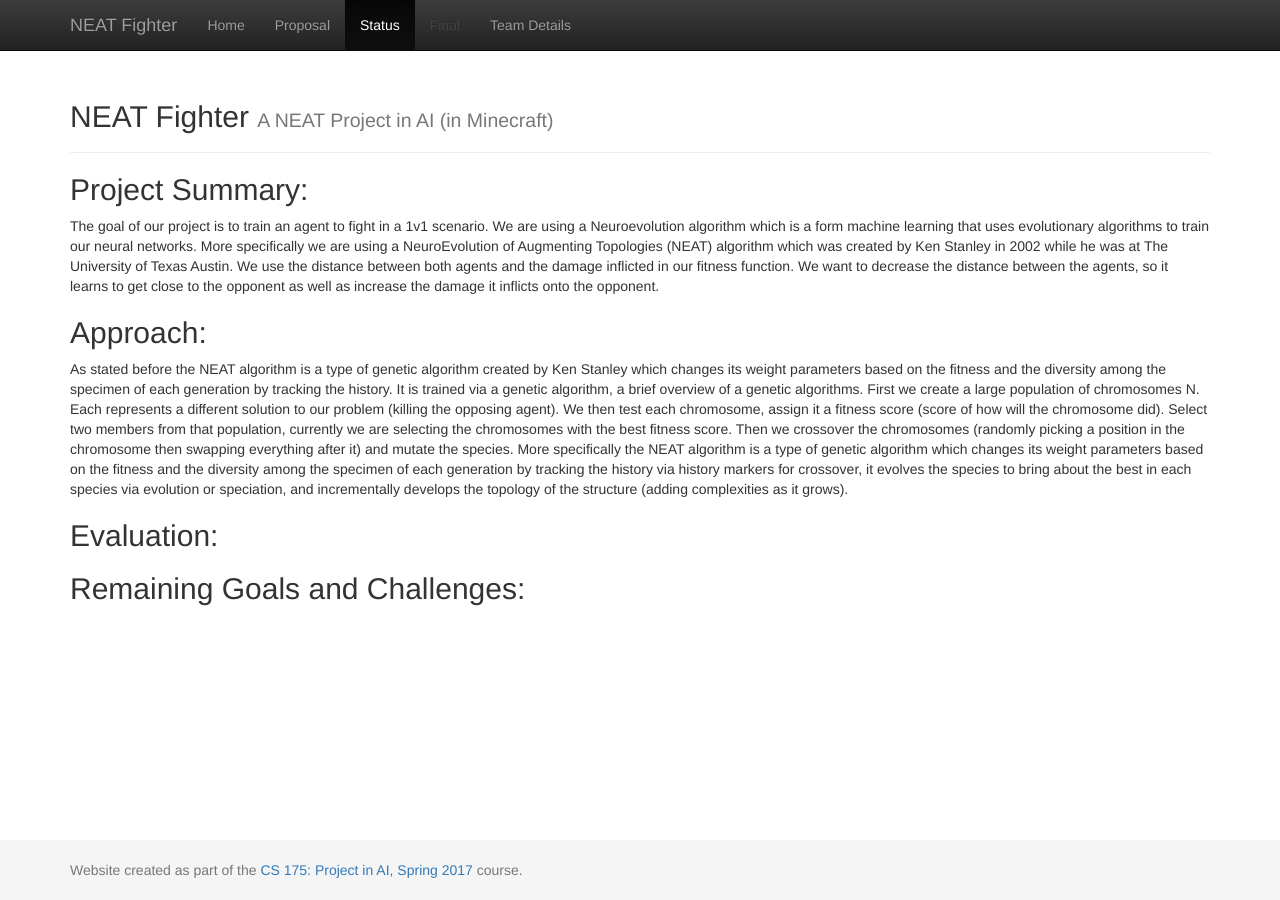
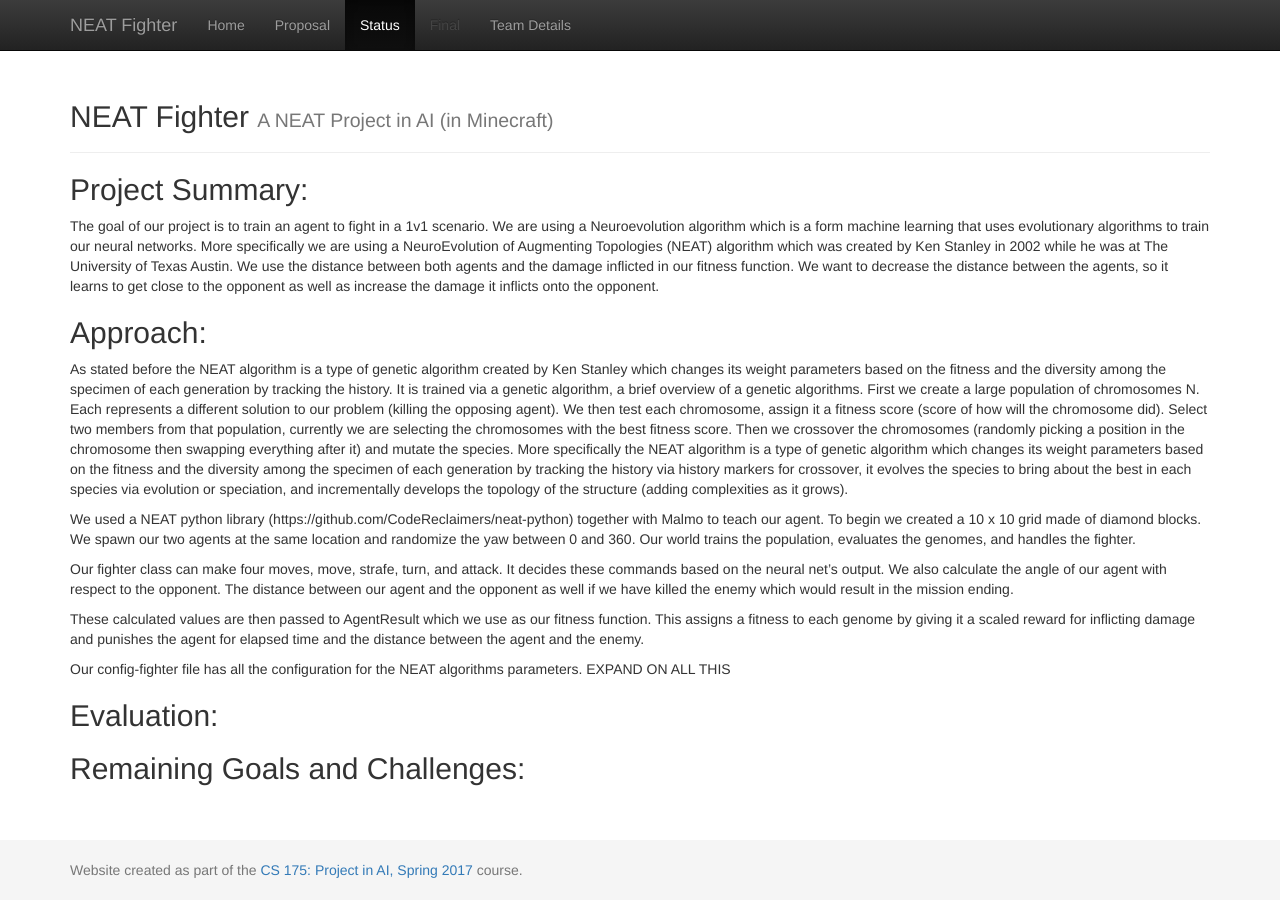
Before and after one commit to UCI-CS-175-Cool-Kids-Club/Neat_Fighter, a Jekyll site: the page built from docs/status.md, in a window 1280 px wide. Built offline with Jekyll 4.4.1, drawn with Linux system fonts in a browser that asks for light colours.

Commit message:
Expanded on approach

```diff
--- a/docs/status.md
+++ b/docs/status.md
@@ -8,6 +8,15 @@ The goal of our project is to train an agent to fight in a 1v1 scenario. We are
 ## Approach:
 As stated before the NEAT algorithm is a type of genetic algorithm created by Ken Stanley which changes its weight parameters based on the fitness and the diversity among the specimen of each generation by tracking the history. It is trained via a genetic algorithm, a brief overview of a genetic algorithms. First we create a large population of chromosomes N. Each represents a different solution to our problem (killing the opposing agent). We then test each chromosome, assign it a fitness score (score of how will the chromosome did). Select two members from that population, currently we are selecting the chromosomes with the best fitness score. Then we crossover the chromosomes (randomly picking a position in the chromosome then swapping everything after it) and mutate the species. More specifically the NEAT algorithm is a type of genetic algorithm which changes its weight parameters based on the fitness and the diversity among the specimen of each generation by tracking the history via history markers for crossover, it evolves the species to bring about the best in each species via evolution or speciation, and incrementally develops the topology of the structure (adding complexities as it grows).
 
+We used a NEAT python library (https://github.com/CodeReclaimers/neat-python) together with Malmo to teach our agent. To begin we created a 10 x 10 grid made of diamond blocks. We spawn our two agents at the same location and randomize the yaw between 0 and 360. Our world trains the population, evaluates the genomes, and handles the fighter.
+
+Our fighter class can make four moves, move, strafe, turn, and attack. It decides these commands based on the neural net’s output. We also calculate the angle of our agent with respect to the opponent. The distance between our agent and the opponent as well if we have killed the enemy which would result in the mission ending.
+
+These calculated values are then passed to AgentResult which we use as our fitness function. This assigns a fitness to each genome by giving it a scaled reward for inflicting damage and punishes the agent for elapsed time and the distance between the agent and the enemy.
+
+Our config-fighter file has all the configuration for the NEAT algorithms parameters.
+EXPAND ON ALL THIS
+
 ## Evaluation:
 
 ## Remaining Goals and Challenges:
```
